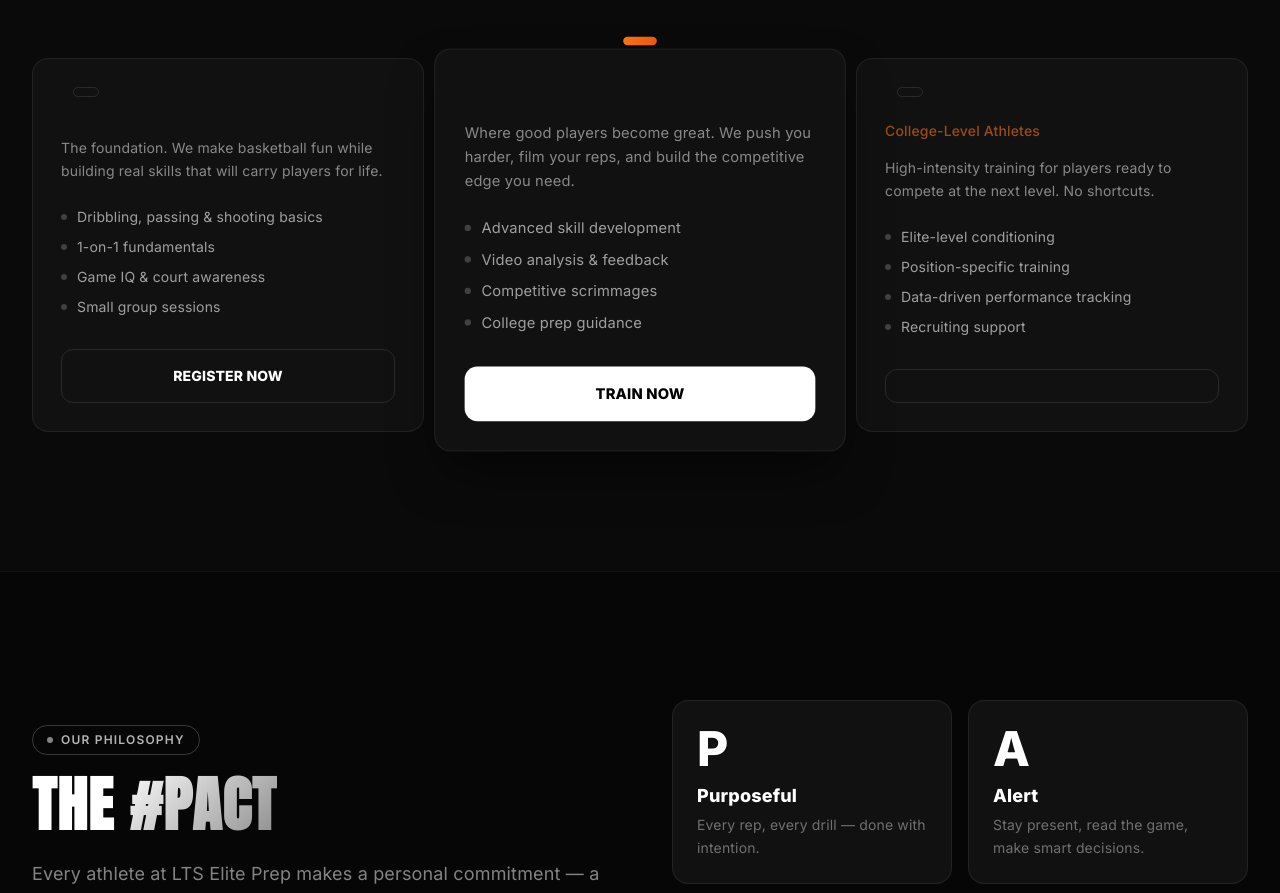
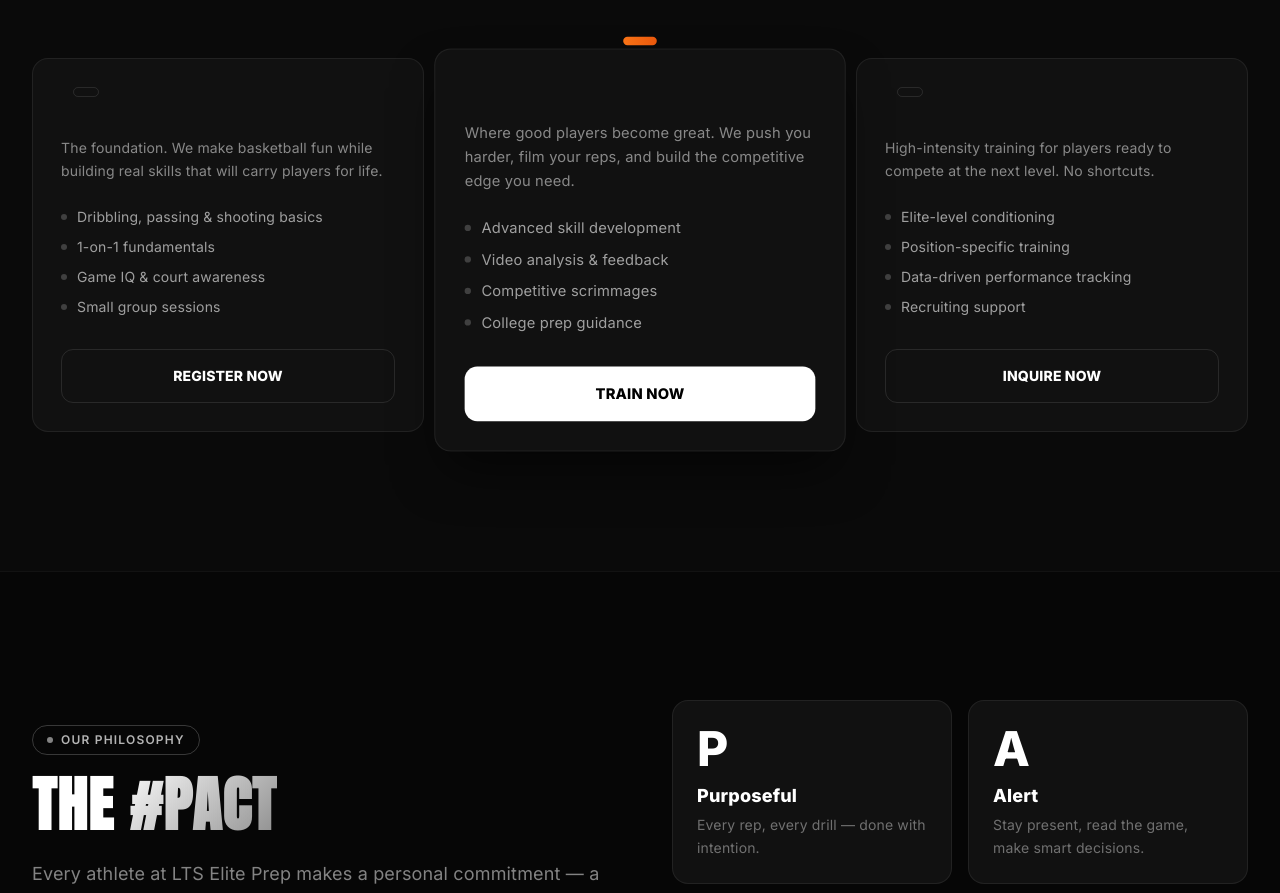
Before and after one commit to Yohhata/LTS-Elite-Prep, a Next.js app: page / in a window 1280 px wide. Shown: the part 1382-2275 px from the top of the page. Built offline with nearby package versions, Linux system fonts and the light colour scheme.

Commit message:
Fix: Added missing href to College program to resolve runtime error

```diff
--- a/app/page.tsx
+++ b/app/page.tsx
@@ -79,7 +79,9 @@
   },
   {
     id: "college",
-    ages: "College-Level Athletes",
+    name: "LTS College",
+    tagline: "College-Level Athletes",
+    badge: "LTS COLLEGE",
     desc: "High-intensity training for players ready to compete at the next level. No shortcuts.",
     features: [
       "Elite-level conditioning",
@@ -87,8 +89,8 @@
       "Data-driven performance tracking",
       "Recruiting support",
     ],
-    emoji: null,
-    featured: false,
+    href: "/college-contact",
+    cta: "INQUIRE NOW",
   },
 ];
 
```
